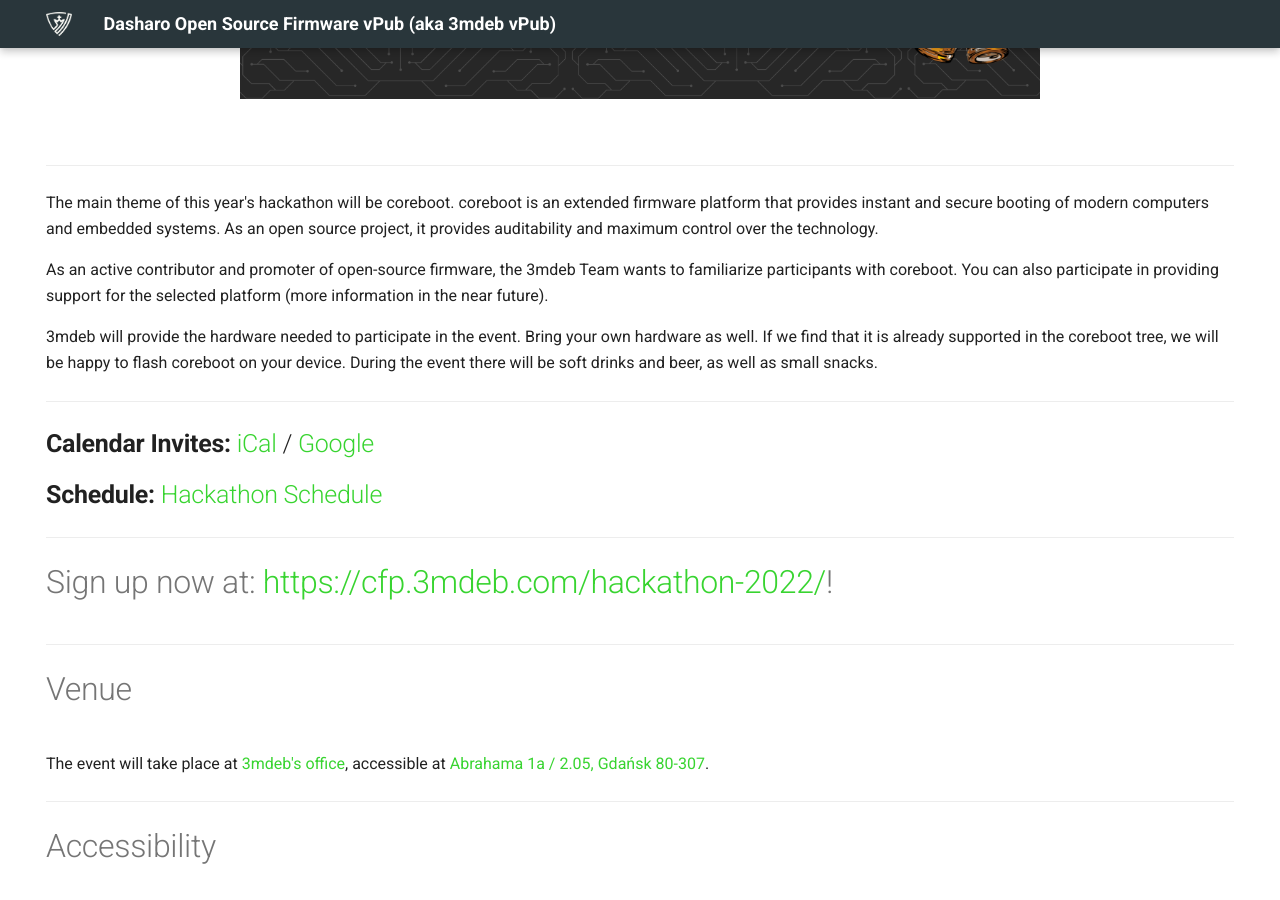
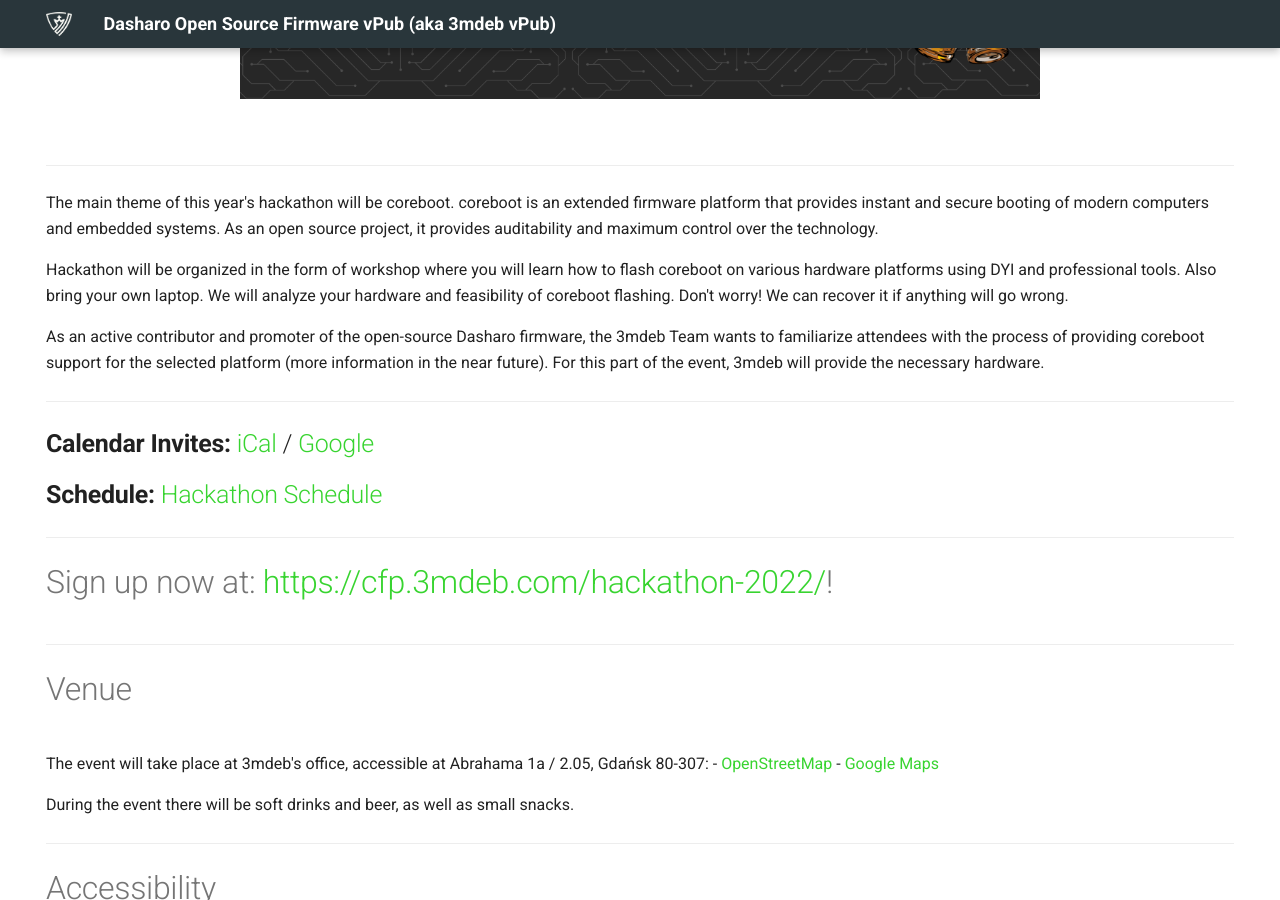
Before and after one commit to Dasharo/vpub, an MkDocs documentation site: the page built from docs/index.md, in a window 1280 px wide and 900 px high, scrolled down 581 px. Built offline with MkDocs 1.6.1 and Material for MkDocs 9.7.7, drawn with Linux system fonts in a browser that asks for light colours; some of the changed text lies outside the part shown.

Commit message:
index.md: Add suggestions
Signed-off-by: Norbert Kamiński <norbert.kaminski@3mdeb.com>

```diff
--- a/docs/index.md
+++ b/docs/index.md
@@ -3,8 +3,6 @@
   - navigation
   - toc
 ---
-
-<link rel="stylesheet" href="https://cdnjs.cloudflare.com/ajax/libs/font-awesome/4.7.0/css/font-awesome.min.css">
 
 <p align="center" style="margin-bottom: 0px !important;">
   <img width="800" src="../images/hackathon-2022-poster.png" alt="Hackathon 2022 poster" align="center">
@@ -18,15 +16,15 @@
 modern computers and embedded systems. As an open source project, it provides
 auditability and maximum control over the technology.
 
-As an active contributor and promoter of open-source firmware, the 3mdeb Team
-wants to familiarize participants with coreboot. You can also participate in
-providing support for the selected platform (more information in the near
-future).
+Hackathon will be organized in the form of workshop where you will learn how to
+flash coreboot on various hardware platforms using DYI and professional tools.
+Also bring your own laptop. We will analyze your hardware and feasibility of
+coreboot flashing. Don't worry! We can recover it if anything will go wrong.
 
-3mdeb will provide the hardware needed to participate in the event. Bring
-your own hardware as well. If we find that it is already supported in the
-coreboot tree, we will be happy to flash coreboot on your device.
-During the event there will be soft drinks and beer, as well as small snacks.
+As an active contributor and promoter of the open-source Dasharo firmware,
+the 3mdeb Team wants to familiarize attendees with the process of providing
+coreboot support for the selected platform (more information in the near
+future). For this part of the event, 3mdeb will provide the necessary hardware.
 
 ---
 
@@ -52,7 +50,13 @@
 Venue
 </h1>
 
-The event will take place at <a href="https://3mdeb.com/contact/" target="_blank">3mdeb's office</a>, accessible at <a href="https://www.openstreetmap.org/way/103471012#map=19/54.39267/18.58042" target="_blank">Abrahama 1a / 2.05, Gdańsk  80-307</a>.
+The event will take place at 3mdeb's office, accessible at
+Abrahama 1a / 2.05, Gdańsk  80-307:
+- [OpenStreetMap](https://www.openstreetmap.org/way/103471012#map=19/54.39267/18.58042)
+- [Google Maps](https://goo.gl/maps/9qvAJWsuvD9ECLNM7)
+
+
+During the event there will be soft drinks and beer, as well as small snacks.
 
 ---
 
@@ -107,6 +111,18 @@
 ---
 
 <h1 align="left" style="margin-top: 0px;">
+Health and Safety
+</h1>
+
+As the event host, we take your health and the health of the 3mdeb community
+seriously. This means you have to be vaccinated or recovered, or to be
+boosted or take a same-day negative test before joining the event.
+We are compliant with
+[polish government recommendations](https://www.gov.pl/web/coronavirus/tips).
+
+---
+
+<h1 align="left" style="margin-top: 0px;">
 Hackathon Schedule
 </h1>
 
@@ -127,12 +143,13 @@
 Social media
 </h1>
 <h2 align="Left" style="margin-top: 0px;">
-  <a href="https://twitter.com/3mdeb_com" class="fa fa-twitter" target="_blank"></a>
-  <a href="https://twitter.com/3mdeb_com" target="_blank"> 3mdeb </a>
-</h2>
-<h2 align="Left" style="margin-top: 0px;">
-  <a href="https://www.reddit.com/user/3mdeb/" class="fa fa-reddit" target="_blank"></a>
-  <a href="https://www.reddit.com/user/3mdeb/" target="_blank"> 3mdeb </a>
+  <a href="https://twitter.com/3mdeb_com" target="_blank"> Twitter </a>
+ -
+  <a href="https://www.reddit.com/user/3mdeb/" target="_blank"> Reddit </a>
+ -
+  <a href="https://github.com/Dasharo" target="_blank"> Github Dasharo </a>
+ -
+  <a href="https://github.com/3mdeb" target="_blank"> Github 3mdeb </a>
 </h2>
 
 ---
```
